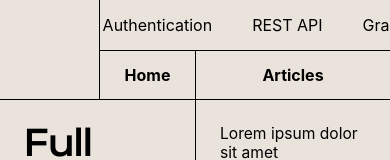
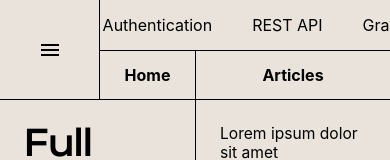
Before and after one commit to Ermilin/ermilin.github.io, a Next.js app: page / in a window 390 px wide. Shown: the top 160 px of the page. Built offline with nearby package versions, Linux system fonts and the light colour scheme; some icons are missing.

Commit message:
Create HamburgerIcon.jsx

```diff
--- /dev/null
+++ b/src/components/HamburgerIcon.jsx
@@ -0,0 +1,14 @@
+const HamburgerIcon = (props) => (
+    <svg
+      xmlns="http://www.w3.org/2000/svg"
+      height={24}
+      viewBox="0 0 24 24"
+      width={24}
+      {...props}
+    >
+      <path d="M0 0h24v24H0V0z" fill="none" />
+      <path d="M3 18h18v-2H3v2zm0-5h18v-2H3v2zm0-7v2h18V6H3z" />
+    </svg>
+  )
+
+export default HamburgerIcon
```
